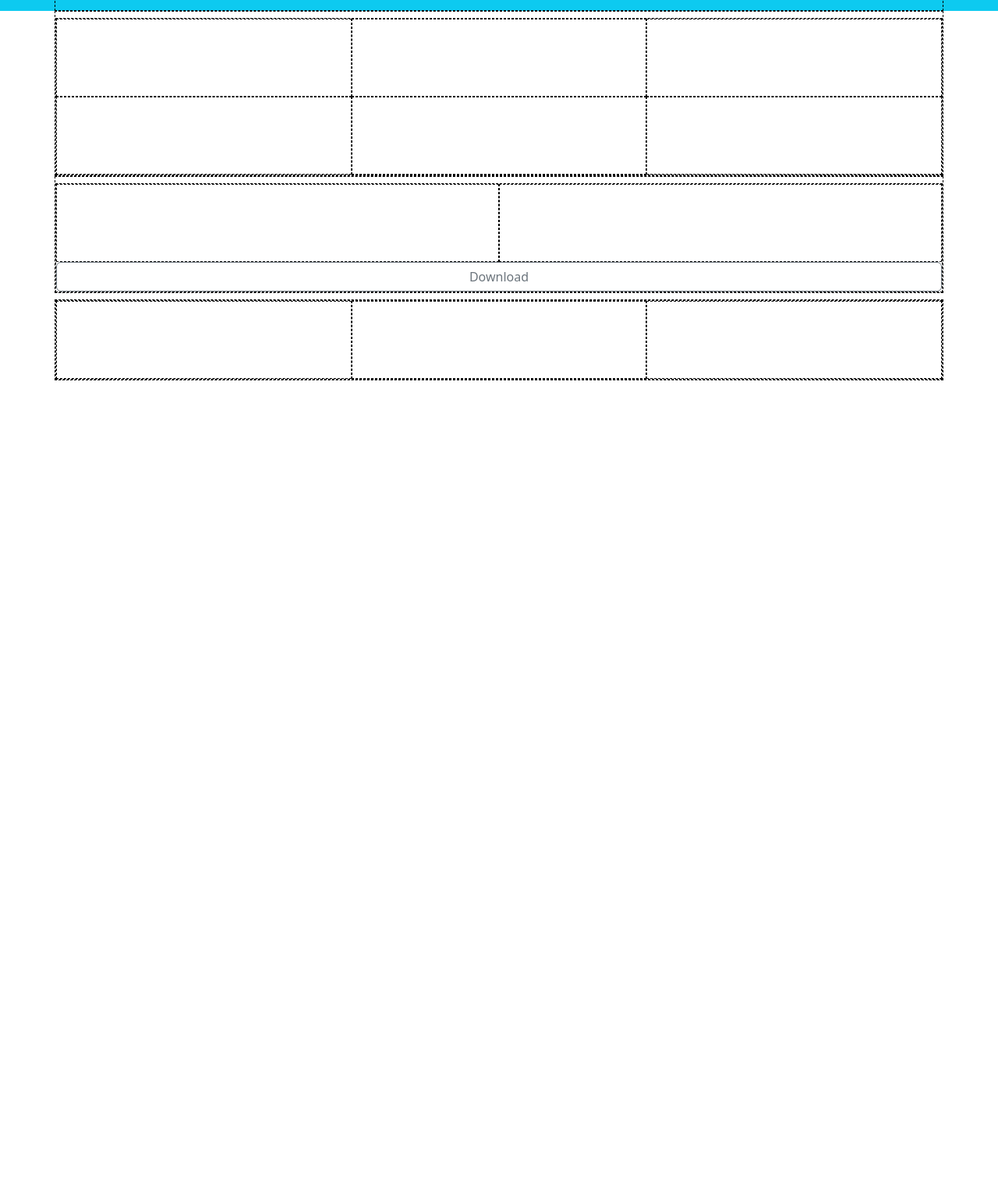
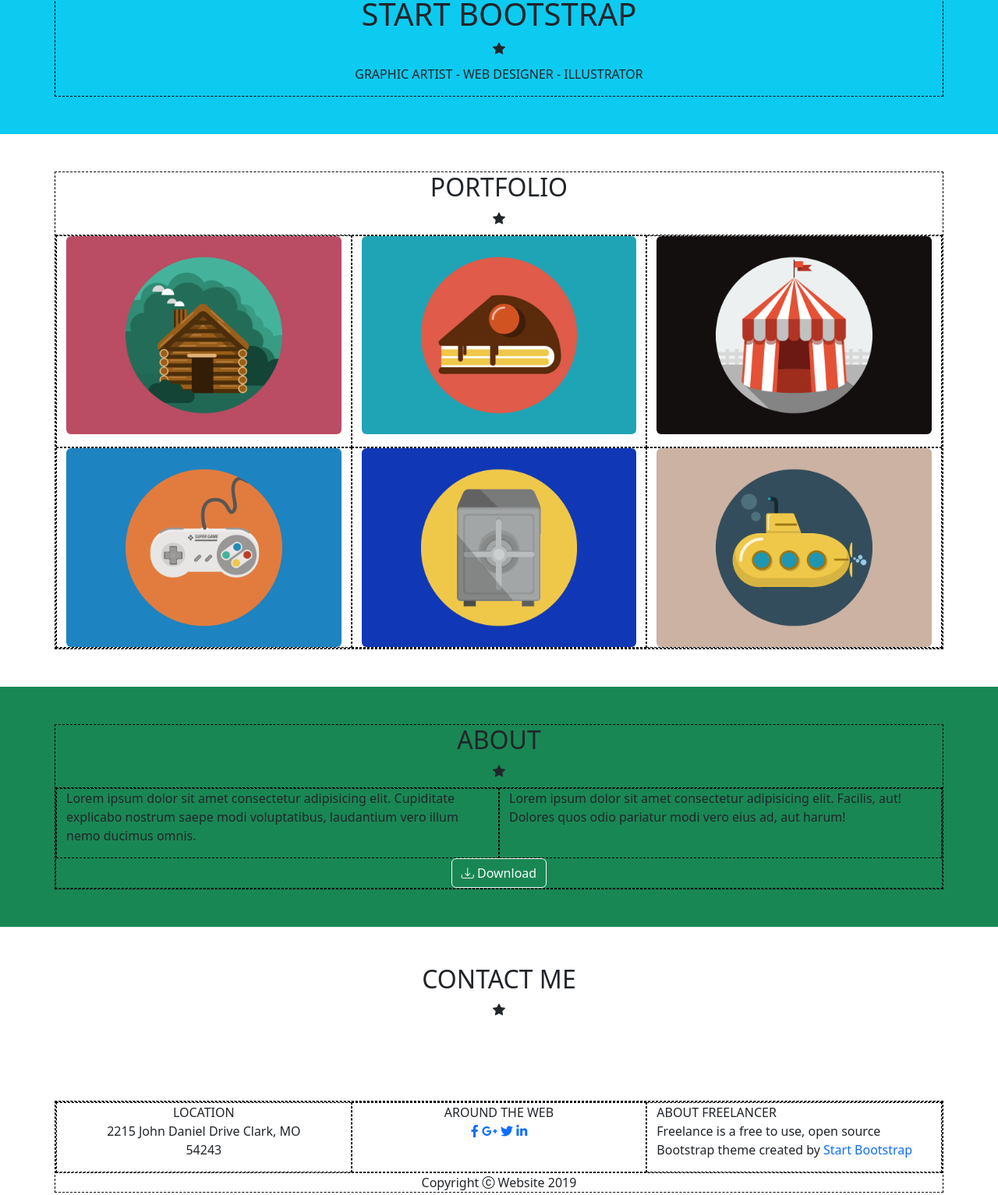
Before and after one commit to WandaSimeoli/html-css-bootstrap-freelancer, a plain HTML site: page index.html in a window 1280 px wide. Shown: the part 476-2009 px from the top of the page at 78% size. Before the commit the page ends 964 px from the top, so only its background shows below. Drawn offline with nearby package versions, Linux system fonts and the light colour scheme.

Commit message:
Inserimento contenuti

```diff
--- a/css/style.css
+++ b/css/style.css
@@ -1,4 +1,4 @@
 .debug {
     border: 1px dashed black;
-    min-height: 100px;
+    /* min-height: 100px; */
 }
--- a/index.html
+++ b/index.html
@@ -7,23 +7,24 @@
     <link href="https://cdn.jsdelivr.net/npm/bootstrap@5.3.0/dist/css/bootstrap.min.css" rel="stylesheet" integrity="sha384-9ndCyUaIbzAi2FUVXJi0CjmCapSmO7SnpJef0486qhLnuZ2cdeRhO02iuK6FUUVM" crossorigin="anonymous">
     <link rel="stylesheet" href="css/style.css">
     <link rel="stylesheet" href="https://cdn.jsdelivr.net/npm/bootstrap-icons@1.10.5/font/bootstrap-icons.css">
+    <link rel="stylesheet" href="https://cdnjs.cloudflare.com/ajax/libs/font-awesome/6.4.0/css/all.min.css" integrity="sha512-iecdLmaskl7CVkqkXNQ/ZH/XLlvWZOJyj7Yy7tcenmpD1ypASozpmT/E0iPtmFIB46ZmdtAc9eNBvH0H/ZpiBw==" crossorigin="anonymous" referrerpolicy="no-referrer" />
     <title>Bootstrap Freelancer</title>
 </head>
 <body>
-<header>
-    <div class="container-md debug">
+<header class="py-5">
+    <div class="container-md debug ">
         <div class="row debug">
             <div class="col-6 debug text-center">START BOOTSTRAP</div>
             <div class="col-6 debug text-center">
-                <nav-link> PORTFOLIO</nav-link>
-                <nav-link>ABOUT</nav-link>
-                <nav-link>CONTACT</nav-link>
+                <a class="link-offset-2 link-offset-3-hover link-underline link-underline-opacity-0 link-underline-opacity-75-hover" href="#"> PORTFOLIO</a>
+                <a class="link-offset-2 link-offset-3-hover link-underline link-underline-opacity-0 link-underline-opacity-75-hover" href="#">ABOUT</a>
+                <a class="link-offset-2 link-offset-3-hover link-underline link-underline-opacity-0 link-underline-opacity-75-hover" href="#">CONTACT</a>
             </div>
         </div>
     </div>
 </header>
 <main>
-    <section class="bg-info">
+    <section class="bg-info py-5">
         <div class="container-sm debug">
             <img src="./img/avatar.svg" class="w-25 text-center d-block mx-auto" alt="">
             <h1 class="text-center">START BOOTSTRAP</h1>
@@ -32,46 +33,90 @@
                 <i class="bi bi-star-fill"></i>
                 <hr>
             </div>
+            <p class="text-center">GRAPHIC ARTIST - WEB DESIGNER - ILLUSTRATOR</p>
         </div>
     </section>
-<section>
-        <div class="container debug">
-            <h2></h2>
+<section class="py-5">
+        <div class="container-md debug">
+            <h2 class="text-center">PORTFOLIO</h2>
+            <div class="d-flex justify-content-center">
+                <hr>
+                <i class="bi bi-star-fill"></i>
+                <hr>
+            </div>
             <div class="row debug">
-                <div class="col-4 debug"><img src="" alt=""></div>
-                <div class="col-4 debug"><img src="" alt=""></div>
-                <div class="col-4 debug"><img src="" alt=""></div>
-                <div class="col-4 debug"><img src="" alt=""></div>
-                <div class="col-4 debug"><img src="" alt=""></div>
-                <div class="col-4 debug"><img src="" alt=""></div>
+                <div class="col-4 debug"><img class="img-fluid rounded-2 mb-3" src="./img/cabin.png" alt=""></div>
+                <div class="col-4 debug"><img class="img-fluid rounded-2" src="./img/cake.png" alt=""></div>
+                <div class="col-4 debug"><img class="img-fluid rounded-2" src="./img/circus.png" alt=""></div>
+                <div class="col-4 debug"><img class="img-fluid rounded-2" src="./img/game.png " alt=""></div>
+                <div class="col-4 debug"><img class="img-fluid rounded-2" src="./img/safe.png" alt=""></div>
+                <div class="col-4 debug"><img class="img-fluid rounded-2" src="./img/submarine.png" alt=""></div>
             </div>
         </div>
     </section>
-    <section>
-        <div class="container debug">
-            <h2></h2>
+    <section class="bg-success py-5">
+        <div class="container-md debug">
+            <h2 class="text-center">ABOUT</h2>
+            <div class="d-flex justify-content-center">
+                <hr>
+                <i class="bi bi-star-fill"></i>
+                <hr>
+            </div>
             <div class="row debug">
-                <div class="col-6 debug"><p></p></div>
-                <div class="col-6 debug"><p></p></div>
-                <button type="button" class="btn btn-outline-secondary">Download</button>
+                <div class="col-6 debug"><p>Lorem ipsum dolor sit amet consectetur adipisicing elit. Cupiditate explicabo nostrum saepe modi voluptatibus, laudantium vero illum nemo ducimus omnis.</p></div>
+                <div class="col-6 debug"><p>Lorem ipsum dolor sit amet consectetur adipisicing elit. Facilis, aut! Dolores quos odio pariatur modi vero eius ad, aut harum!</p></div>
+                <div class="text-center">
+                    <button type="button" class="btn btn-outline-light"><i class="bi bi-download"></i> Download</button>
+                </div>
             </div>
         </div>
     </section>
-    <section>
+    <section class="py-5">
         <div class="container">
-            <h2></h2>
+            <h2 class="text-center">CONTACT ME</h2>
+            <div class="d-flex justify-content-center">
+                <hr>
+                <i class="bi bi-star-fill"></i>
+                <hr>
+            </div>
             <form action=""></form>
         </div>
     </section>
 </main>
-<footer>
-<div class="container debug">
+<footer class="py-5">
+<div class="container-md debug">
     <div class="row debug">
-        <div class="col-4 debug"></div>
-        <div class="col-4 debug"></div>
-        <div class="col-4 debug"></div>
+        <div class="col-4 debug text-center">
+            <div>LOCATION</div>
+            <div>2215 John Daniel Drive Clark, MO</div>
+            <div>54243</div>
+        </div>
+        <div class="col-4 debug text-center">
+            AROUND THE WEB
+            <div>
+                <a class="link-offset-2 link-offset-3-hover link-underline link-underline-opacity-0 link-underline-opacity-75-hover" href="#">
+                    <i class="fa-brands fa-facebook-f"></i>
+                </a>
+                <a class="link-offset-2 link-offset-3-hover link-underline link-underline-opacity-0 link-underline-opacity-75-hover" href="#">
+                    <i class="fa-brands fa-google-plus-g"></i>
+                </a>
+                <a class="link-offset-2 link-offset-3-hover link-underline link-underline-opacity-0 link-underline-opacity-75-hover" href="#">
+                    <i class="fa-brands fa-twitter"></i>
+                </a>
+                <a class="link-offset-2 link-offset-3-hover link-underline link-underline-opacity-0 link-underline-opacity-75-hover" href="#">
+                    <i class="fa-brands fa-linkedin-in"></i>
+                </a>
+            </div>
+        </div>
+        <div class="col-4 debug">ABOUT FREELANCER
+            <p>Freelance is a free to use, open source Bootstrap theme created by
+                <a class="link-offset-2 link-offset-3-hover link-underline link-underline-opacity-0 link-underline-opacity-75-hover" href="#">Start Bootstrap</a>
+            </p>
+        </div>
     </div>
-    <div class="container-fluid"></div>
+    <div class="container-fluid text-center">
+        Copyright <i class="bi bi-c-circle"></i> Website 2019
+    </div>
 </div>
 </footer>
 </body>
```
